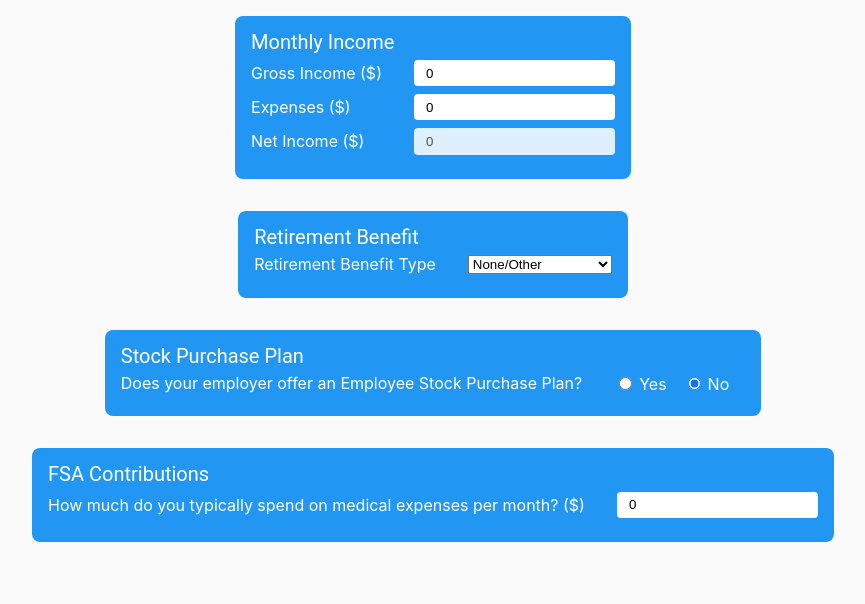
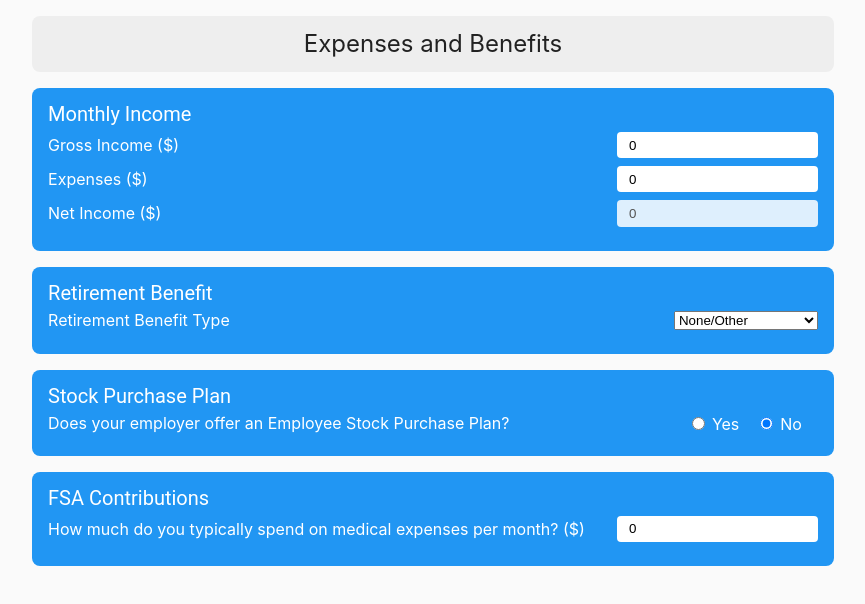
Before and after one commit to ArcticZeroo/hdfs, a React (Create React App) app: page / in a window 1280 px wide. Shown: the top 604 px of the page, without its empty margins (207-1072 px from the left). Built offline with nearby package versions, Linux system fonts and the light colour scheme.

Commit message:
Add expenses/benefits title and move to new component

```diff
--- a/src/App.tsx
+++ b/src/App.tsx
@@ -1,9 +1,6 @@
 import React from 'react';
 import styled from 'styled-components';
-import { FSAContributions } from './components/benefits/fsa/fsa-contributions';
-import { RetirementBenefit } from './components/benefits/retirement/retirement-benefit';
-import { IncomeAndExpenses } from './components/benefits/income/income-and-expenses';
-import { StockPurchase } from './components/benefits/stock/stock-purchase';
+import { ExpensesAndBenefits } from './components/benefits/root';
 import { darkPalette, lightPalette } from './constants/colors';
 import { paletteVars } from './constants/css-variables';
 import './App.css';
@@ -34,6 +31,7 @@ const AppContainer = styled.div`
   height: 100%;
   display: flex;
   flex-direction: column;
+  flex-wrap: wrap;
   align-items: center;
   background: var(${paletteVars.backgroundColor});
   color: var(${paletteVars.primaryTextColor});
@@ -42,10 +40,7 @@ const AppContainer = styled.div`
 function App() {
     return (
         <AppContainer>
-            <IncomeAndExpenses/>
-            <RetirementBenefit/>
-            <StockPurchase/>
-            <FSAContributions/>
+            <ExpensesAndBenefits/>
         </AppContainer>
     );
 }
--- a/src/components/benefits/fsa/fsa-contributions.tsx
+++ b/src/components/benefits/fsa/fsa-contributions.tsx
@@ -1,6 +1,6 @@
 import React from "react";
 import { useMedicalExpenses } from '../../../hooks/query-params';
-import Card from '../../card/card';
+import { Card } from '../../card/card';
 import { BoundedNumberInput, Label, LabelAndInputContainer } from '../../input/labels-and-input';
 
 export const FSAContributions = () => {
--- a/src/components/benefits/income/income-and-expenses.tsx
+++ b/src/components/benefits/income/income-and-expenses.tsx
@@ -1,6 +1,6 @@
 import React from 'react';
 import { useExpenses, useGrossIncome } from '../../../hooks/query-params';
-import Card from '../../card/card';
+import { Card } from '../../card/card';
 import { Label, LabelAndInputContainer, Input, BoundedNumberInput } from '../../input/labels-and-input';
 
 export const IncomeAndExpenses: React.FC = () => {
--- /dev/null
+++ b/src/components/benefits/root.tsx
@@ -0,0 +1,26 @@
+import React from 'react';
+import styled from 'styled-components';
+import { AccentCard } from '../card/card';
+import { FSAContributions } from './fsa/fsa-contributions';
+import { IncomeAndExpenses } from './income/income-and-expenses';
+import { RetirementBenefit } from './retirement/retirement-benefit';
+import { StockPurchase } from './stock/stock-purchase';
+
+const Title = styled.div`
+  text-align: center;
+  font-size: 1.5rem;
+`;
+
+export const ExpensesAndBenefits = () => (
+    <div>
+        <AccentCard>
+            <Title>
+                Expenses and Benefits
+            </Title>
+        </AccentCard>
+        <IncomeAndExpenses/>
+        <RetirementBenefit/>
+        <StockPurchase/>
+        <FSAContributions/>
+    </div>
+);
--- a/src/components/benefits/stock/stock-purchase.tsx
+++ b/src/components/benefits/stock/stock-purchase.tsx
@@ -2,7 +2,7 @@ import React, { ChangeEvent } from 'react';
 import styled from 'styled-components';
 import { useHasStockPurchasePlan, useStockPurchaseDiscount, useStockPurchaseLimit } from '../../../hooks/query-params';
 import { StringUtil } from '../../../util/string';
-import Card from '../../card/card';
+import { Card } from '../../card/card';
 import { BoundedNumberInput, Input, Label, LabelAndInputContainer } from '../../input/labels-and-input';
 
 const RadioButtonInput = styled.input`
--- a/src/components/card/card.tsx
+++ b/src/components/card/card.tsx
@@ -23,7 +23,7 @@ export interface ICardProps {
     textColor?: string;
 }
 
-const Card: React.FC<ICardProps> = ({ title, children, backgroundColor, textColor }) => {
+export const Card: React.FC<ICardProps> = ({ title, children, backgroundColor, textColor }) => {
     if (!textColor && backgroundColor) {
         textColor = guessForegroundColor(backgroundColor);
     }
@@ -48,7 +48,18 @@ const Card: React.FC<ICardProps> = ({ title, children, backgroundColor, textColo
 
 Card.defaultProps = {
     backgroundColor: `var(${paletteVars.primaryColor})`,
-    textColor: `var(${paletteVars.primaryTextColor})`
+    textColor:       `var(${paletteVars.primaryTextColor})`
 };
 
-export default Card;
+export const AccentCard: React.FC<ICardProps> = ({ children, ...props }) => (
+    <Card {...props} backgroundColor={`var(${paletteVars.accentColor})`}
+          textColor={`var(${paletteVars.accentTextColor})`}>
+        {children}
+    </Card>
+);
+
+export const ErrorCard: React.FC<ICardProps> = ({ children, ...props }) => (
+    <Card {...props} backgroundColor={''} textColor={''}>
+        {children}
+    </Card>
+)
```
Also changed, not shown: src/components/benefits/retirement/retirement-benefit.tsx (+4 -4 lines).
